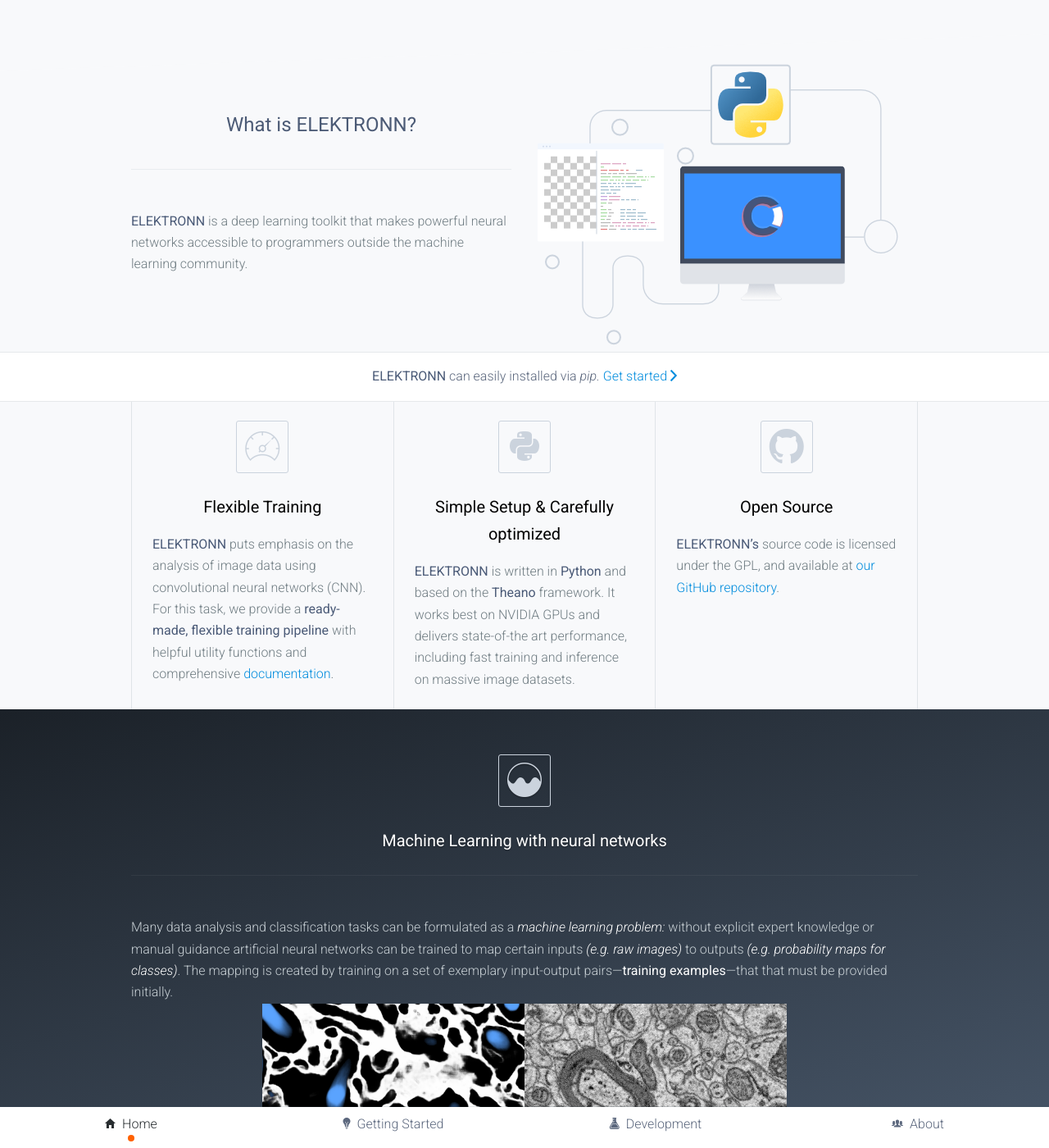
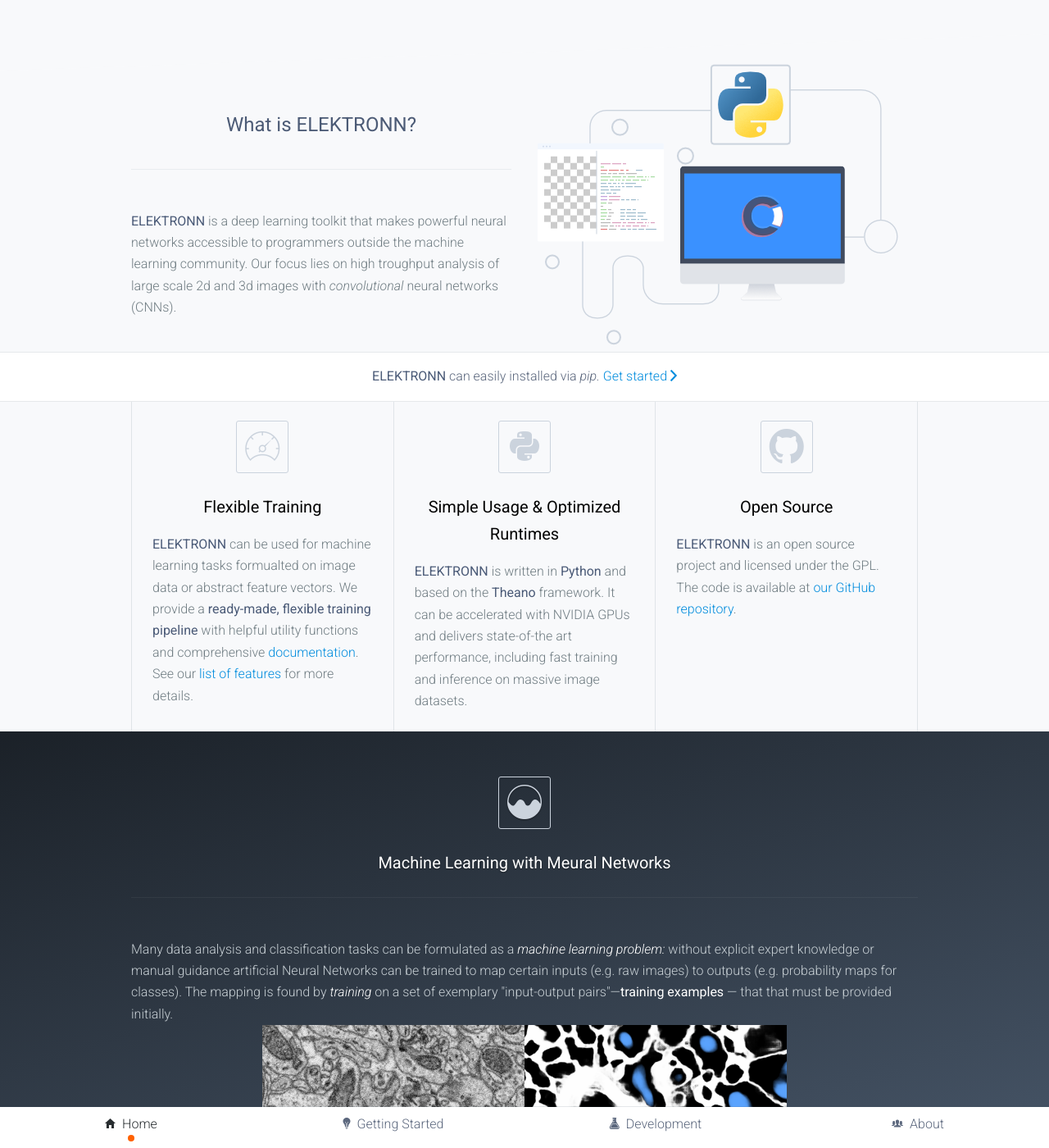
Before and after one commit to ELEKTRONN/elektronn.github.io, a Jekyll site: the page built from index.html, in a window 1280 px wide and 1400 px high, scrolled down 706 px. Shown: the whole window at 82% size. Built offline with Jekyll 4.4.1, drawn with Linux system fonts in a browser that asks for light colours; some web fonts are replaced; some of the changed text lies outside the part shown.

Commit message:
images and text on title

```diff
--- a/index.html
+++ b/index.html
@@ -33,7 +33,8 @@
 
 				<p><strong>ELEKTRONN</strong> is a deep learning toolkit that makes
 				powerful neural networks accessible to programmers outside the machine
-				learning community.</p>
+				learning community. Our focus lies on high troughput analysis of large scale 2d and 3d
+                                images with <em>convolutional</em> neural networks (CNNs).</p>
 			</div>
 
 			<div class="col">
@@ -62,20 +63,21 @@
 					<h3>Flexible Training</h3>
 				</header>
 
-				<p><strong>ELEKTRONN</strong> puts emphasis on the analysis of image
-				data using convolutional neural networks (CNN). For this task, we
-				provide a <strong>ready-made, flexible training pipeline</strong> with
-				helpful utility functions and comprehensive <a href="{{ site.documentation-url }}">documentation</a>.</p>
+				<p><strong>ELEKTRONN</strong> can be used for machine learning tasks formualted on
+                                image data or abstract feature vectors. We provide a <strong>ready-made,
+                                flexible training pipeline</strong> with
+				helpful utility functions and comprehensive <a href="{{ site.documentation-url }}">documentation</a>.
+                                See our <a href="{{ site.documentation-url }}">list of features</a> for more details.</p>
 			</div>
 
 			<div class="col">
 				<header class="-minor">
 					<i class="boxed icon ion ion-social-python"></i>
-					<h3>Simple Setup & Carefully optimized</h3>
+					<h3>Simple Usage & Optimized Runtimes</h3>
 				</header>
 
 				<p><strong>ELEKTRONN</strong> is written in <strong>Python</strong> and
-				based on the <strong>Theano</strong> framework. It works best on NVIDIA
+				based on the <strong>Theano</strong> framework. It can be accelerated with NVIDIA
 				GPUs and delivers state-of-the art performance, including fast training
 				and inference on massive image datasets.</p>
 			</div>
@@ -86,8 +88,8 @@
 					<h3>Open Source </h3>
 				</header>
 
-				<p><strong>ELEKTRONN’s</strong> source code is licensed under the GPL,
-				and available at <a href="{{ site.github-url }}">our GitHub
+				<p><strong>ELEKTRONN</strong> is an open source project and licensed under the GPL.
+				The code is available at <a href="{{ site.github-url }}">our GitHub
 					repository</a>.</p>
 			</div>
 		</div>
@@ -101,27 +103,27 @@
 			<div class="col">
 				<header class="-major">
 					<i class="icon ion ion-ios-analytics boxed"></i>
-					<h3>Machine Learning with neural networks</h3>
+					<h3>Machine Learning with Meural Networks</h3>
 				</header>
 
 				<p>Many data analysis and classification tasks can be formulated as a
 				<em>machine learning problem:</em> without explicit expert knowledge or
-				manual guidance artificial neural networks can be trained to map
-				certain inputs <em>(e.g. raw images)</em> to outputs <em>(e.g.
-					probability maps for classes)</em>. The mapping is created by
-				training on a set of exemplary input-output pairs—<strong>training
-					examples</strong>—that that must be provided initially.</p>
+				manual guidance artificial Neural Networks can be trained to map
+				certain inputs (e.g. raw images) to outputs (e.g.
+					probability maps for classes). The mapping is found by
+				<em>training</em> on a set of exemplary "input-output pairs"—<strong>training
+					examples</strong> — that that must be provided initially.</p>
 			</div>
 		</div>
 
 		<div class="row -pb-xxxl">
 			<figure class="-center cd-image-container">
-				<img src="{{ "images/7000_2011_139_raw.png" | prepend: site.baseurl }}" alt="Original Image">
-				<span class="cd-image-label" data-type="original">Original</span>
+				<img src="{{ "images/combined.png" | prepend: site.baseurl }}" alt="Original Image">
+				<span class="cd-image-label" data-type="original">Probability Map</span>
 
 				<div class="cd-resize-img"> <!-- the resizable image on top -->
-					<img src="{{ "images/combined.png" | prepend: site.baseurl }}" alt="Modified Image">
-					<span class="cd-image-label" data-type="modified">Probability Map</span>
+					<img src="{{ "images/7000_2011_139_raw.png" | prepend: site.baseurl }}" alt="Modified Image">
+					<span class="cd-image-label" data-type="modified">Original</span>
 				</div>
 
 				<span class="cd-handle"></span>
```
Also changed, not shown: downloads/combined_title.png (added), images/combined_title.png (added).
